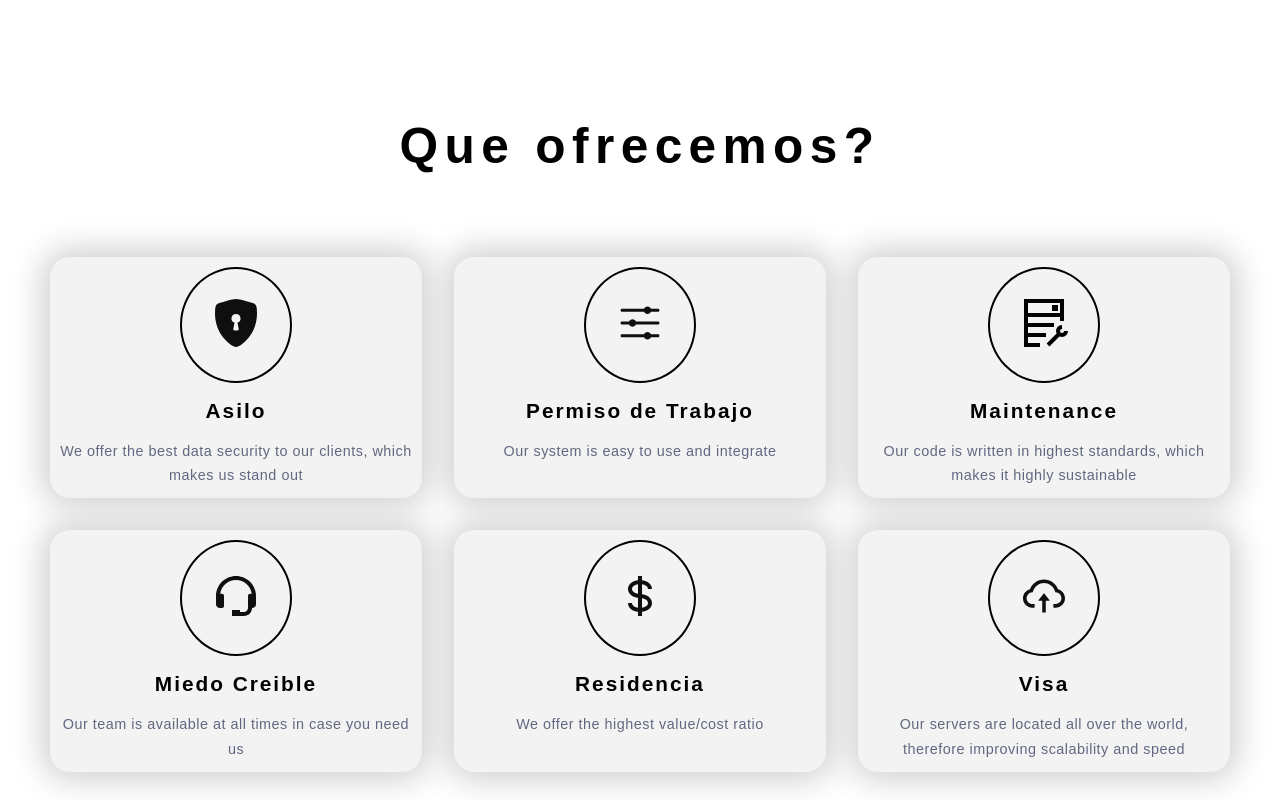
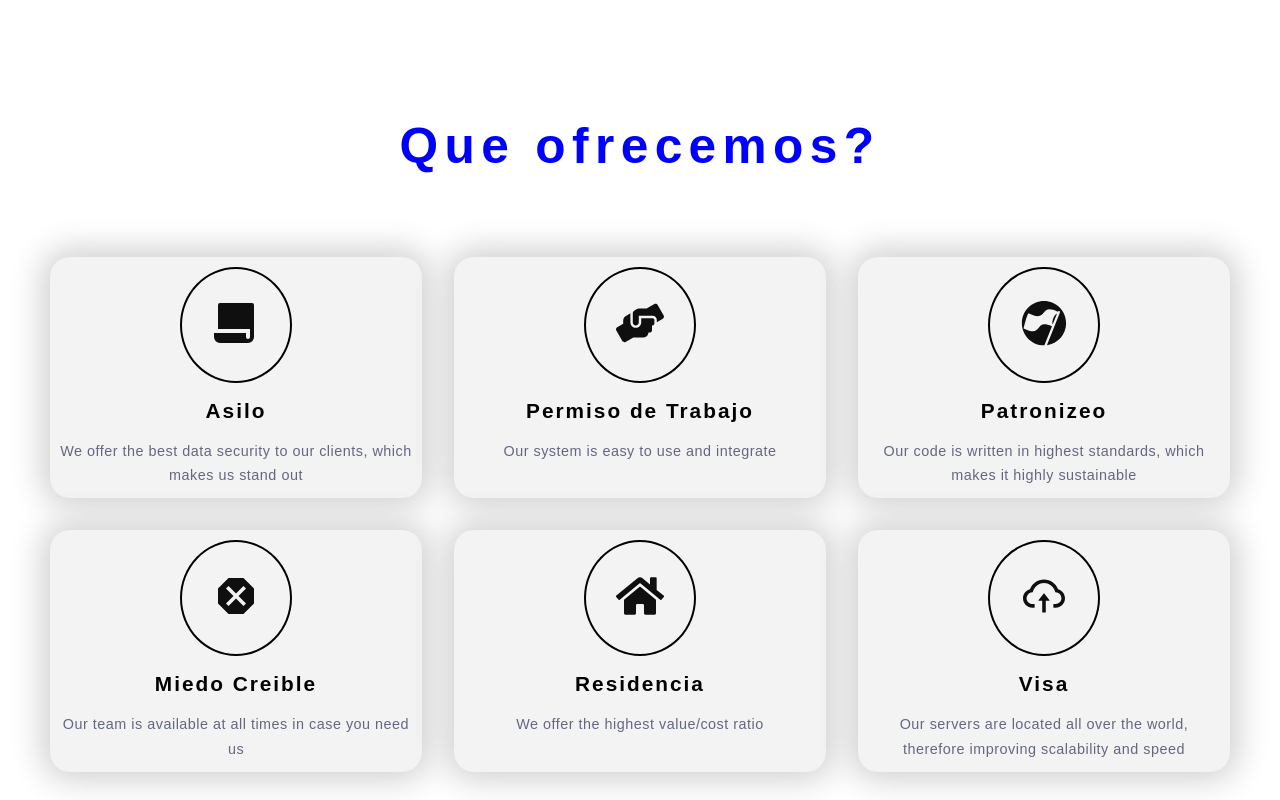
Before and after one commit to JR132662/websitetramites, a React (Create React App) app in the folder my-app/: page / in a window 1280 px wide. Shown: the part 820-1620 px from the top of the page. Built offline with nearby package versions, Linux system fonts and the light colour scheme; a web font is replaced by a local one.

Commit message:
save with new section color

```diff
--- a/my-app/src/Components/Features/FeaturesStyles.js
+++ b/my-app/src/Components/Features/FeaturesStyles.js
@@ -7,6 +7,12 @@ export const FeatureTitle = styled.h2`
 	line-height: 1.06;
 	letter-spacing: 0.4rem;
 	margin: auto;
+	color: blue;
+
+	@keyframes fadeinside {
+		0% { opacity: 0; }
+		100% { opacity: 1; }
+	  }
 `;
 
 export const FeatureTextWrapper = styled.div`
--- a/my-app/src/Components/Navbar/NavbarStyles.js
+++ b/my-app/src/Components/Navbar/NavbarStyles.js
@@ -77,7 +77,7 @@ export const NavMenu = styled.ul`
 		visibility: ${({ show }) => (show ? 'visible' : 'hidden')};
 		transform: translateY(${({ show }) => (show ? '0' : '-10px')});
 		transition: opacity 0.5s ease;
-		background-color: #123d3a;
+		background-color: skyblue;
 	}
 
 	> li:first-child {
--- a/my-app/src/Data/FeaturesData.js
+++ b/my-app/src/Data/FeaturesData.js
@@ -1,41 +1,45 @@
 import React from 'react';
 
-import { BsFillShieldLockFill } from 'react-icons/bs';
-import { IoIosOptions } from 'react-icons/io';
+
 import { AiOutlineCloudUpload } from 'react-icons/ai';
-import { BiSupport, BiDollar } from 'react-icons/bi';
-import { GrHostMaintenance } from 'react-icons/gr';
+import { RiFilePaperFill } from 'react-icons/ri';
+import { FaHandsHelping } from 'react-icons/fa';
+import { GiBlackFlag } from 'react-icons/gi';
+import { FaHome } from 'react-icons/fa';
+import { MdDangerous } from 'react-icons/md';
+
+
 const iconStyle = (Icon) => <Icon size="3rem" color="#0f0f0f" />;
 
 export const FeaturesData = [
 	{
 		name: 'Asilo',
 		description: 'We offer the best data security to our clients, which makes us stand out',
-		icon: iconStyle(BsFillShieldLockFill),
+		icon: iconStyle(RiFilePaperFill),
 		imgClass: 'one',
 	},
 	{
 		name: 'Permiso de Trabajo',
 		description: 'Our system is easy to use and integrate',
-		icon: iconStyle(IoIosOptions),
+		icon: iconStyle(FaHandsHelping),
 		imgClass: 'two',
 	},
 	{
-		name: 'Maintenance',
+		name: 'Patronizeo',
 		description: 'Our code is written in highest standards, which makes it highly sustainable',
-		icon: iconStyle(GrHostMaintenance),
+		icon: iconStyle(GiBlackFlag),
 		imgClass: 'three',
 	},
 	{
 		name: 'Miedo Creible',
 		description: 'Our team is available at all times in case you need us',
-		icon: iconStyle(BiSupport),
+		icon: iconStyle(MdDangerous),
 		imgClass: 'four',
 	},
 	{
 		name: 'Residencia',
 		description: 'We offer the highest value/cost ratio',
-		icon: iconStyle(BiDollar),
+		icon: iconStyle(FaHome),
 		imgClass: 'five',
 	},
 	{
--- a/my-app/src/GlobalStyles.js
+++ b/my-app/src/GlobalStyles.js
@@ -42,7 +42,7 @@ export const Heading = styled.h2`
 	margin: ${({ margin }) => (margin ? margin : '')};
 	margin-bottom: ${({ mb }) => (mb ? mb : '')};
 	margin-top: ${({ mt }) => (mt ? mt : '')};
-	color: ${({ inverse }) => (inverse ? '$403ae3' : '#fff')};
+	color: ${({ inverse }) => (inverse ? '$403ae3' : 'blue')};
 	letter-spacing: 0.4rem;
 	line-height: 1.06;
 	text-align: center;
@@ -61,7 +61,7 @@ export const TextWrapper = styled.span`
 export const Section = styled.section`
 	padding: ${({ padding }) => (padding ? padding : '140px 0')};
 	margin: ${({ margin }) => (margin ? margin : '')};
-	background: ${({ inverse }) => (inverse ? 'white' : '#071c2f')};
+	background: ${({ inverse }) => (inverse ? 'white' : 'blue')};
 	position: ${({ position }) => (position ? position : '')};
 	width: ${({ width }) => (width ? width : 'auto')};
 	min-width: ${({ minWidth }) => (minWidth ? minWidth : 'auto')};
```
